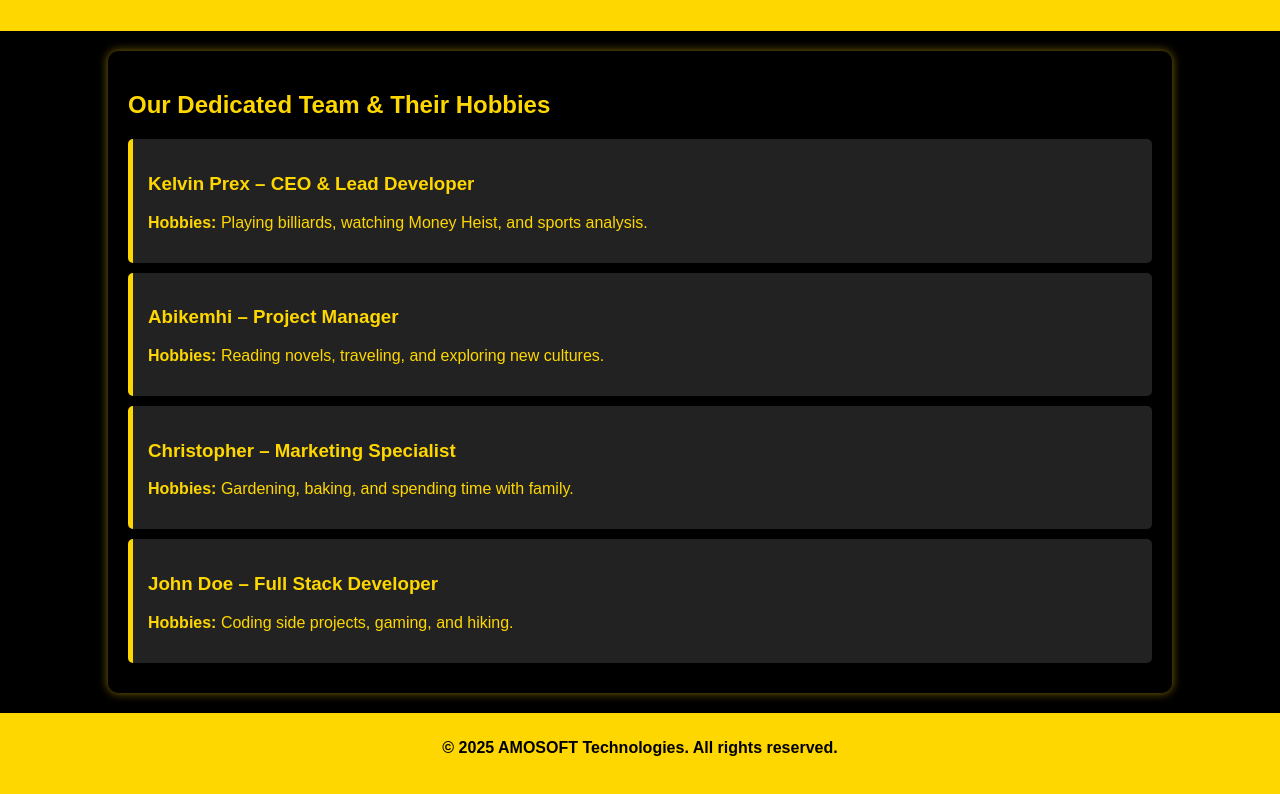
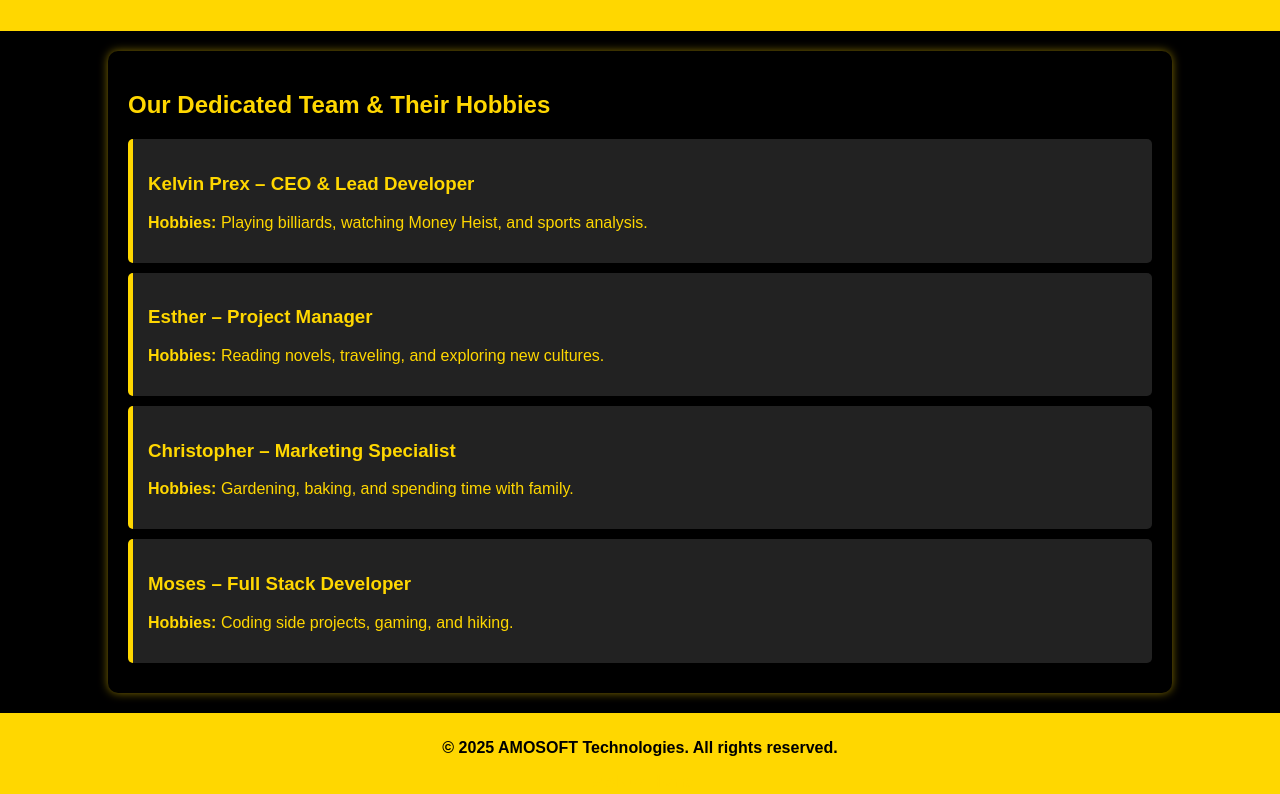
Before and after one commit to Justinprex/Amosoft-portfolio-, a plain HTML site: page hobbies.html in a window 1280 px wide. Shown: the part 128-922 px from the top of the page. Drawn offline with Linux system fonts and the light colour scheme.

Commit message:
Update hobbies.html

```diff
--- a/hobbies.html
+++ b/hobbies.html
@@ -71,7 +71,7 @@
         </article>
 
         <article>
-            <h3>Abikemhi – Project Manager</h3>
+            <h3>Esther – Project Manager</h3>
             <p><strong>Hobbies:</strong> Reading novels, traveling, and exploring new cultures.</p>
         </article>
 
@@ -81,7 +81,7 @@
         </article>
 
         <article>
-            <h3>John Doe – Full Stack Developer</h3>
+            <h3>Moses – Full Stack Developer</h3>
             <p><strong>Hobbies:</strong> Coding side projects, gaming, and hiking.</p>
         </article>
     </section>
```
